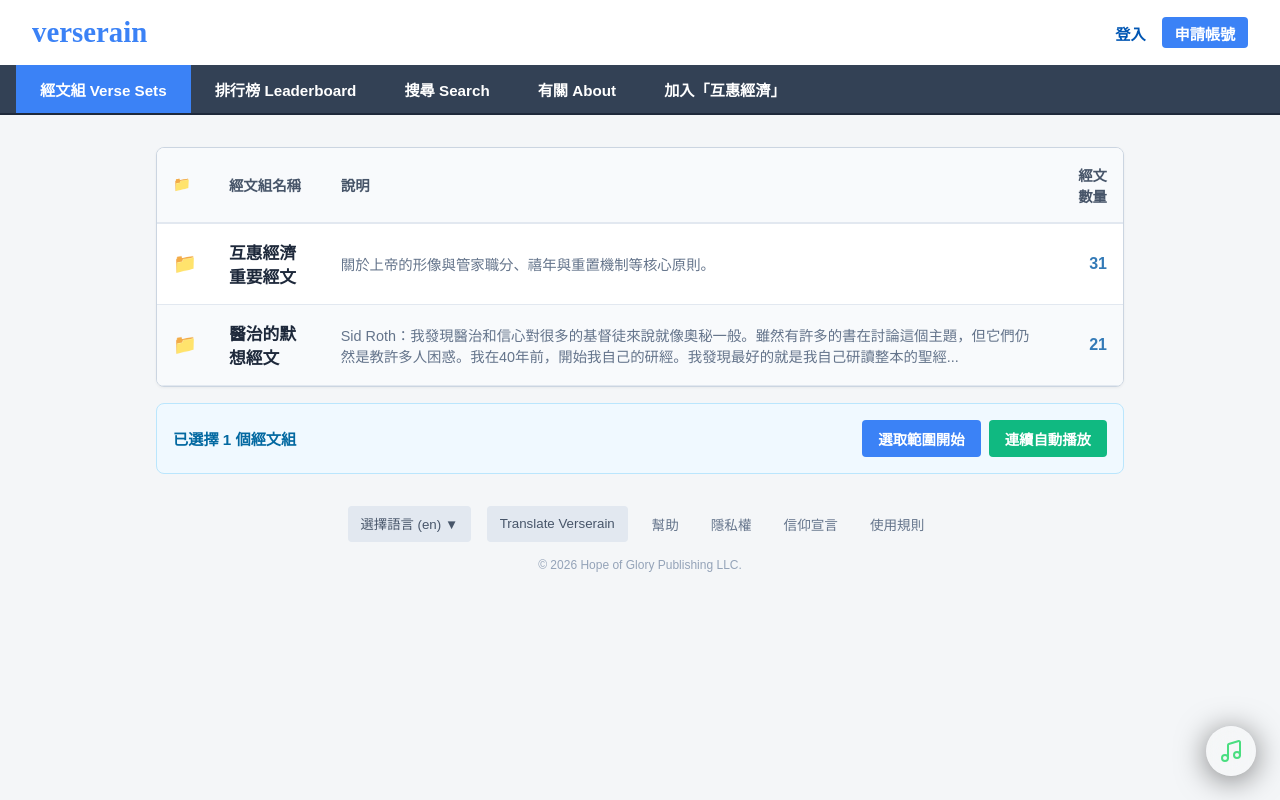
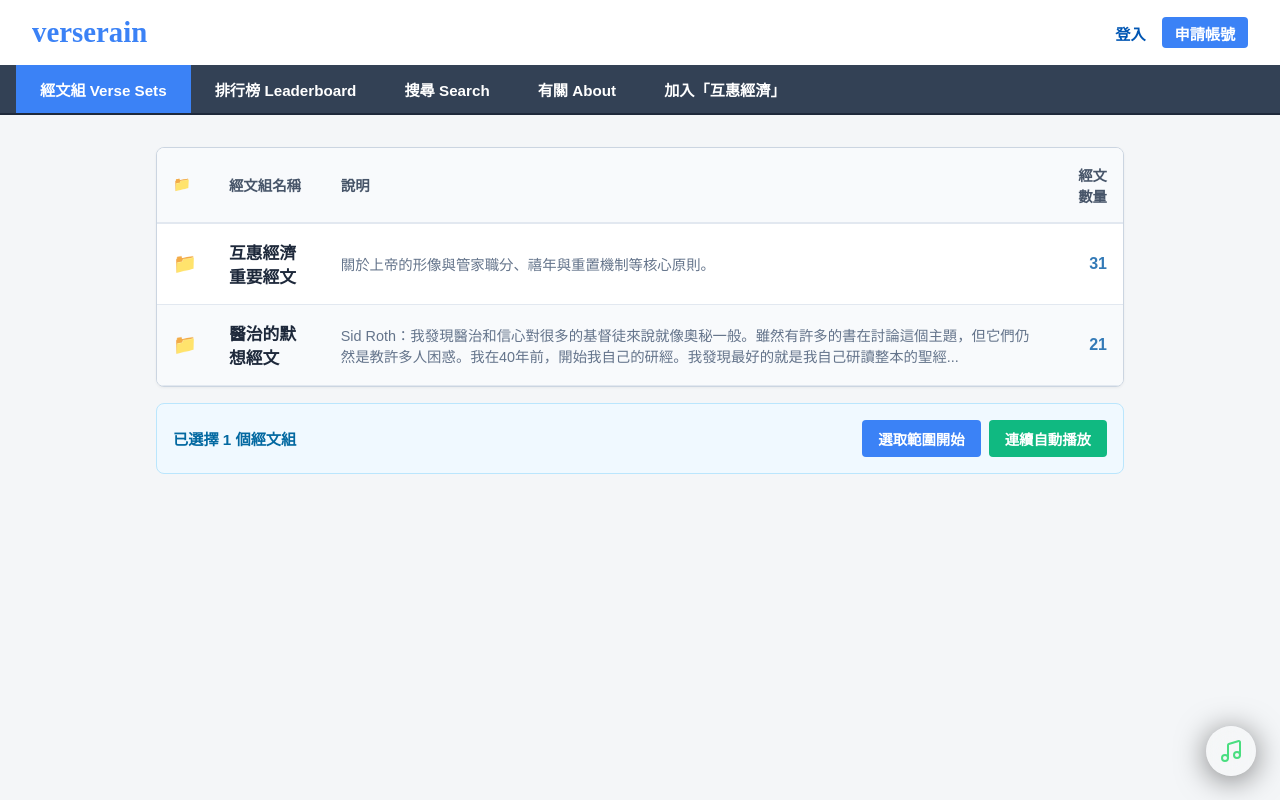
Before and after one commit to hungry4grace/verserain-web, a React (Vite) app: page / in a window 1280 px wide. Built offline with nearby package versions, Linux system fonts and the light colour scheme.

Commit message:
Remove unused footer links and copyright text from main layout

```diff
--- a/src/App.jsx
+++ b/src/App.jsx
@@ -1083,7 +1083,7 @@ export default function App() {
               { id: 'leaderboard', label: t('排行榜 Leaderboard', 'Leaderboard') },
               { id: 'search', label: t('搜尋 Search', 'Search') },
               { id: 'about', label: t('有關 About', 'About') },
-              { id: 'donate', label: t('加入「互惠經濟」', 'Join EcoAwakening'), link: 'https://www.skool.com/EconomicAwakening/about' }
+              { id: 'donate', label: t('加入「互惠經濟」', 'Join EcoAwakening'), link: 'https://www.skool.com/mutualizedeconomy' }
             ].map((item, idx) => (
               <div key={idx} onClick={() => {
                 if (item.link) {
@@ -1488,19 +1488,6 @@ export default function App() {
 
               </div>
             )}
-
-            {/* Footer Elements */}
-            <div style={{ marginTop: '2rem', display: 'flex', gap: '1rem', justifyContent: 'center', flexWrap: 'wrap', color: '#64748b', fontSize: '0.85rem' }}>
-              <button style={{ background: '#e2e8f0', border: 'none', padding: '0.4rem 0.8rem', borderRadius: '4px', cursor: 'pointer', color: '#475569' }}>{t("選擇語言 (en) ▼", "Select Language (zh) ▼")}</button>
-              <button style={{ background: '#e2e8f0', border: 'none', padding: '0.4rem 0.8rem', borderRadius: '4px', cursor: 'pointer', color: '#475569' }}>Translate Verserain</button>
-              <a href="#" style={{ padding: '0.5rem', color: '#64748b', textDecoration: 'none' }}>{t("幫助", "Help")}</a>
-              <a href="#" style={{ padding: '0.5rem', color: '#64748b', textDecoration: 'none' }}>{t("隱私權", "Privacy")}</a>
-              <a href="#" style={{ padding: '0.5rem', color: '#64748b', textDecoration: 'none' }}>{t("信仰宣言", "Statement of Faith")}</a>
-              <a href="#" style={{ padding: '0.5rem', color: '#64748b', textDecoration: 'none' }}>{t("使用規則", "Terms of Use")}</a>
-            </div>
-            <div style={{ textAlign: 'center', marginTop: '1rem', color: '#94a3b8', fontSize: '0.75rem', paddingBottom: '3rem' }}>
-              © 2026 Hope of Glory Publishing LLC.
-            </div>
 
           </div>
         </div>
```
